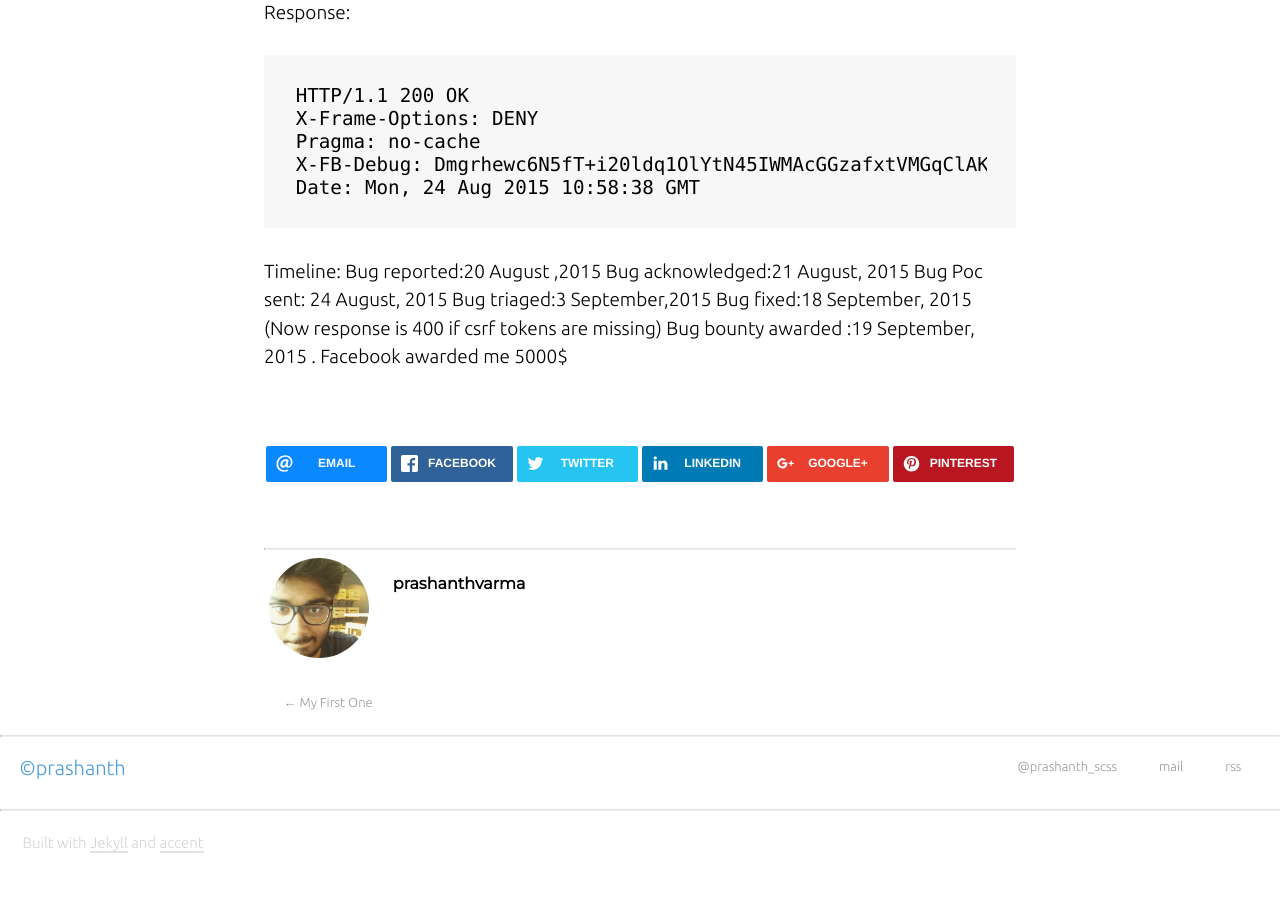
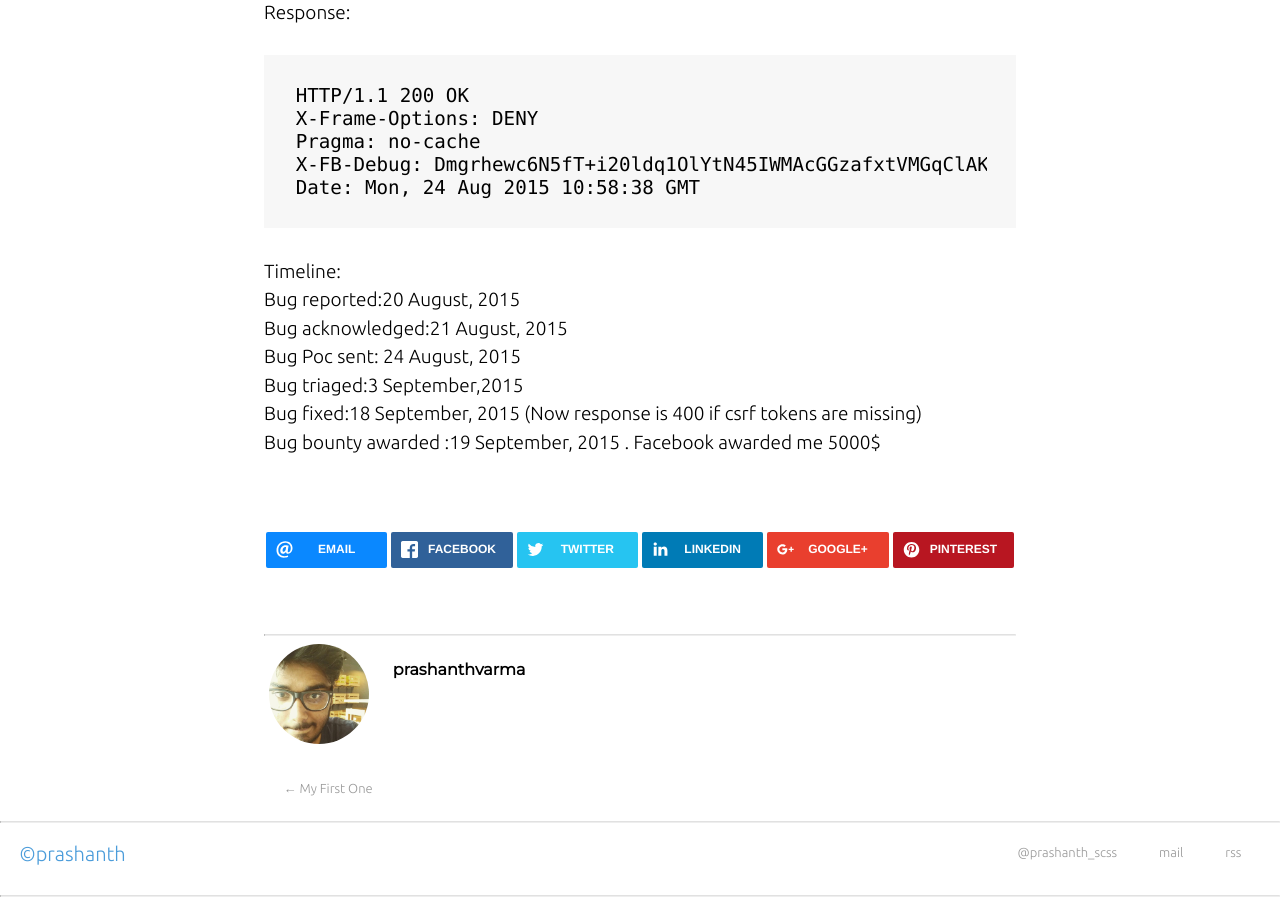
Before and after one commit to cymtrick/lol, a Jekyll site: the page built from _posts/2015-09-20-Facebook-partners-CSRF.md, in a window 1280 px wide and 900 px high, scrolled down 2130 px. Built offline with Jekyll 4.4.1, drawn with Linux system fonts in a browser that asks for light colours; nearby versions of some CDN libraries; part of the change alters nothing that is shown.

```diff
--- a/_posts/2015-09-20-Facebook-partners-CSRF.md
+++ b/_posts/2015-09-20-Facebook-partners-CSRF.md
@@ -86,10 +86,10 @@ Date: Mon, 24 Aug 2015 10:58:38 GMT
 {% endhighlight %}
 
 
-Timeline:
-Bug reported:20 August ,2015
-Bug acknowledged:21 August, 2015
-Bug Poc sent: 24 August, 2015
-Bug triaged:3 September,2015
-Bug fixed:18 September, 2015 (Now response is 400 if csrf tokens are missing)
+Timeline:<br>
+Bug reported:20 August, 2015<br>
+Bug acknowledged:21 August, 2015<br>
+Bug Poc sent: 24 August, 2015<br>
+Bug triaged:3 September,2015<br>
+Bug fixed:18 September, 2015 (Now response is 400 if csrf tokens are missing)<br>
 Bug bounty awarded :19 September, 2015 . Facebook awarded me 5000$
```
